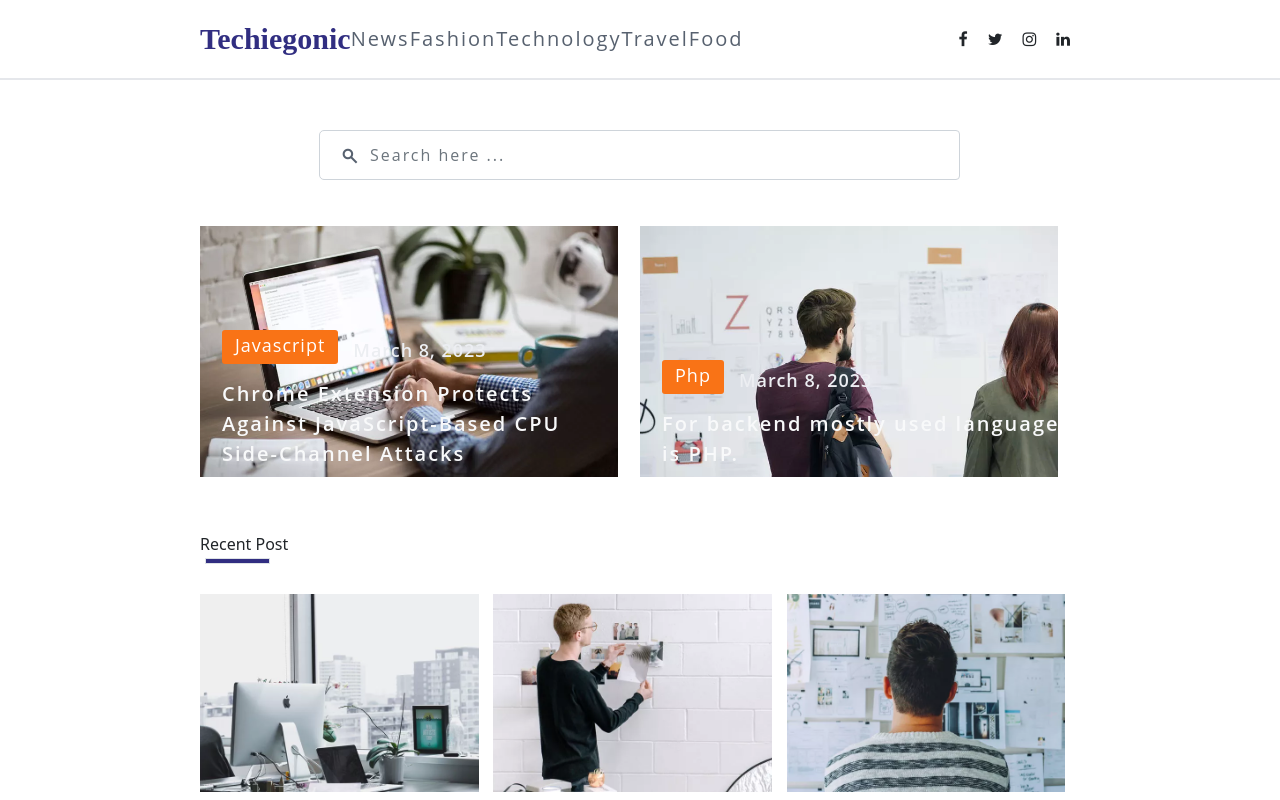
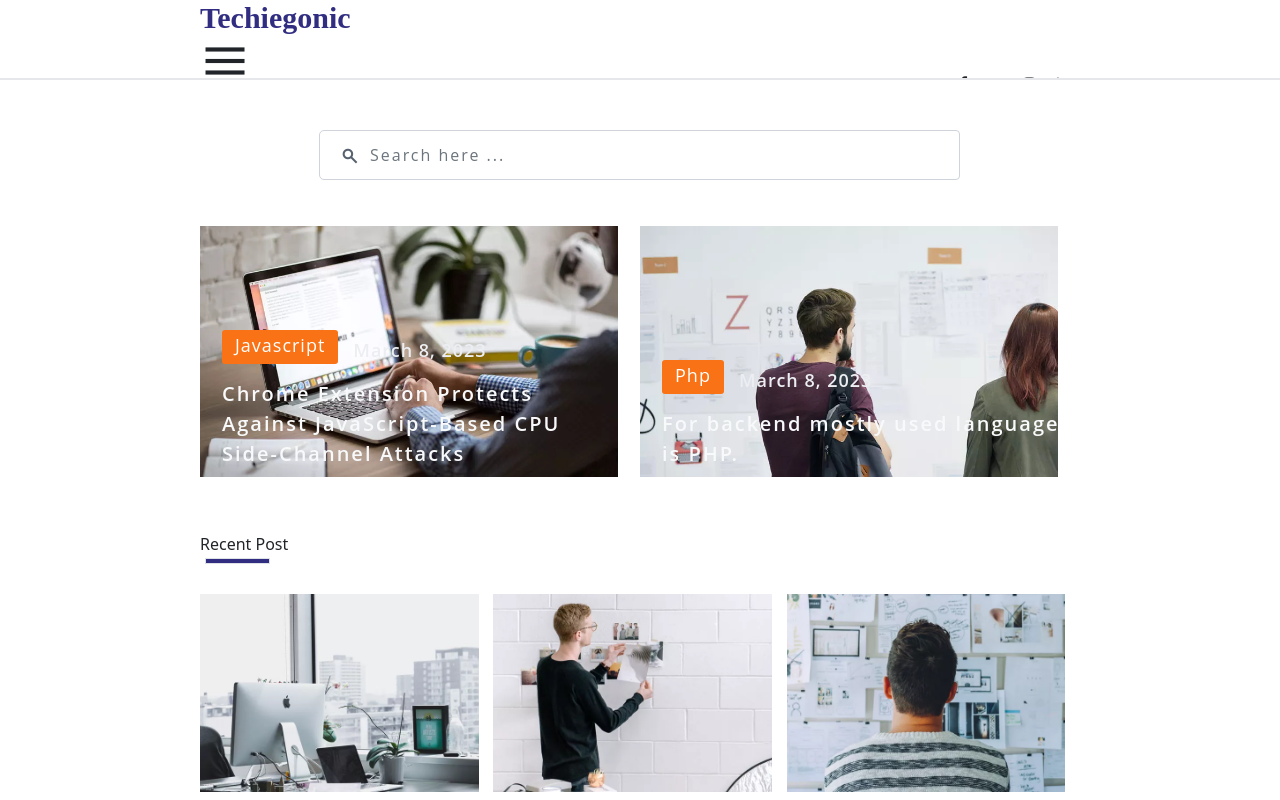
Before and after one commit to sumancse26/master, a Vue app: page / in a window 1280 px wide. Shown: the top 800 px of the page. Built offline with nearby package versions, Linux system fonts and the light colour scheme.

Commit message:
responsive footer and header

```diff
--- a/src/components/pages/FooterComp.vue
+++ b/src/components/pages/FooterComp.vue
@@ -38,10 +38,7 @@
 	}
 	.footer {
 		display: flex;
-		/* justify-content: center; */
 		align-items: center;
-		margin-top: 40px;
-		padding: 20px 10px;
 	}
 	.footer .name .blog-name {
 		font-size: 30px;
@@ -118,4 +115,12 @@
 	.footer .newsletter .social-section i {
 		padding: 15px;
 	}
+
+	/* responsive style section */
+
+	@media screen and (min-width: 1366px) {
+		.footer {
+			height: 10% !important;
+		}
+	}
 </style>
--- a/src/components/pages/HeaderComp.vue
+++ b/src/components/pages/HeaderComp.vue
@@ -5,7 +5,8 @@
 				<h1>Techiegonic</h1>
 			</div>
 			<div class="category-list col-md-7">
-				<ul class="d-flex">
+				<span class="material-symbols-outlined menubar" @click="toggleMenubarHandler"> menu </span>
+				<ul class="d-flex" :class="{ list: isMenubarToggle, 'show-list': !isMenubarToggle }">
 					<li><a>News</a></li>
 					<li><a>Fashion</a></li>
 					<li><a>Technology</a></li>
@@ -35,6 +36,20 @@
 	</div>
 </template>
 
+<script>
+	export default {
+		data() {
+			return {
+				isMenubarToggle: false,
+			};
+		},
+		methods: {
+			toggleMenubarHandler() {
+				this.isMenubarToggle = !this.isMenubarToggle;
+			},
+		},
+	};
+</script>
 <style scoped>
 	#header-layout {
 		border-bottom: 2px solid #e5e7eb;
@@ -126,4 +141,43 @@
 		top: 16px;
 		left: 20px;
 	}
+
+	.menubar {
+		display: none;
+	}
+
+	@media screen and (min-width: 991px) and (max-width: 1365px) {
+		.logo {
+			width: 100% !important;
+		}
+
+		.header .category-list .show-list {
+			display: none;
+		}
+		.header .category-list .list {
+			position: absolute !important;
+			left: 21% !important;
+			top: 11% !important;
+			display: flex !important;
+			flex-direction: column !important;
+		}
+		.header .category-list .list li {
+			text-align: start !important;
+		}
+		.header .category-list .list li a {
+			font-size: 20px !important;
+			font-weight: 600;
+		}
+		.header .menubar {
+			display: inline-flex !important;
+			font-size: 50px;
+			font-weight: 600;
+			margin: 0;
+			padding: 0;
+		}
+		.header .list {
+			display: inline-flex !important;
+			position: absolute;
+		}
+	}
 </style>
--- a/src/components/pages/MainComp.vue
+++ b/src/components/pages/MainComp.vue
@@ -545,4 +545,10 @@
 		text-decoration: underline;
 		cursor: pointer;
 	}
+
+	@media screen and (min-width: 1366px) {
+		.featured-post .post-body {
+			margin-top: 15px !important;
+		}
+	}
 </style>
```
